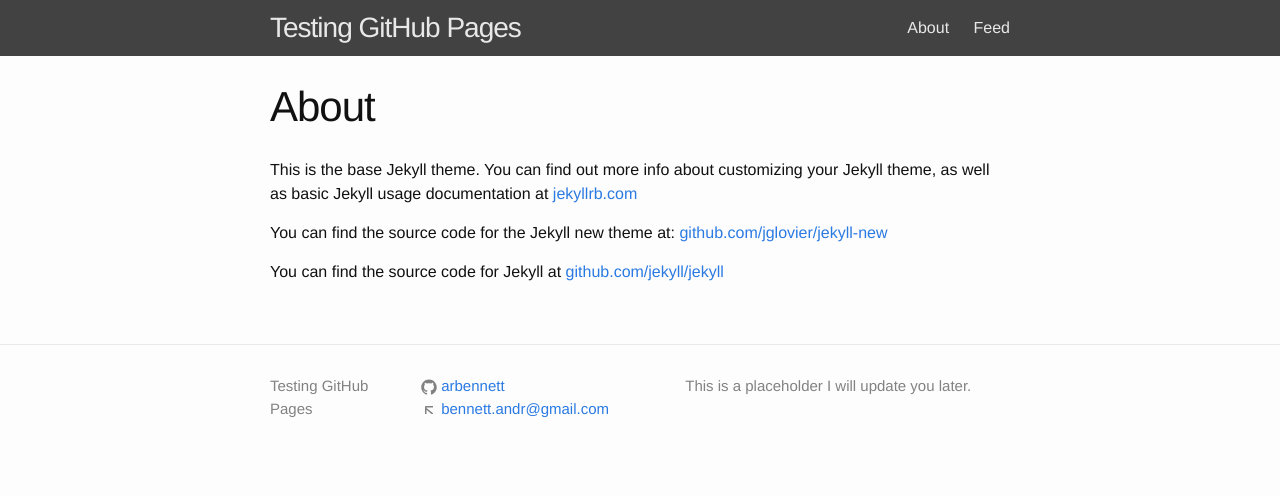
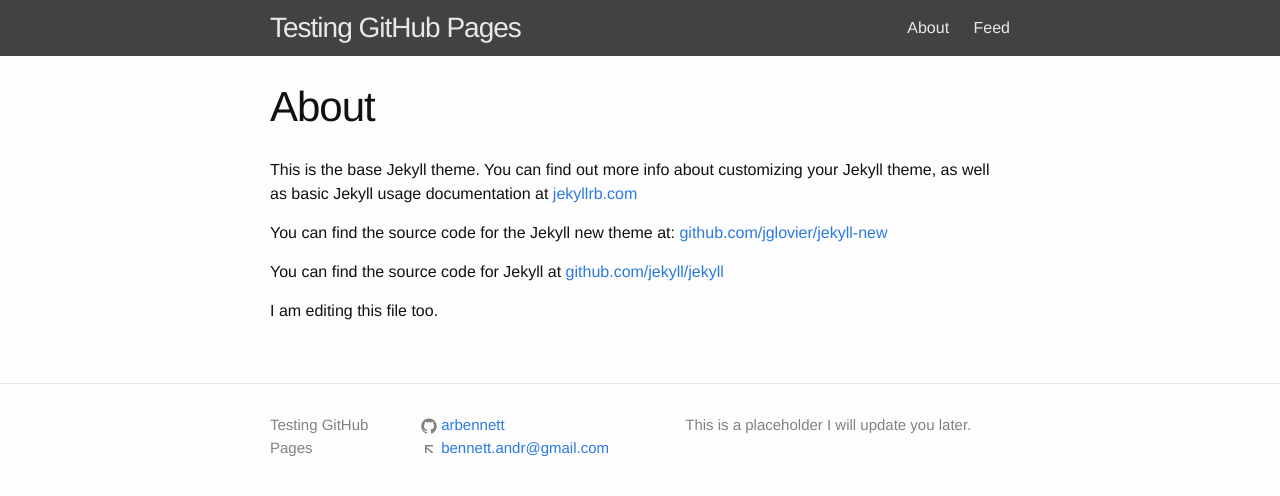
Before and after one commit to arbennett/arbennett.github.io, a Jekyll site: the page built from about.md, in a window 1280 px wide. Shown: the top 496 px of the page. Built offline with Jekyll 4.4.1, drawn with Linux system fonts in a browser that asks for light colours.

Commit message:
Update about.md

```diff
--- a/about.md
+++ b/about.md
@@ -9,3 +9,5 @@
 You can find the source code for the Jekyll new theme at: [github.com/jglovier/jekyll-new](https://github.com/jglovier/jekyll-new)
 
 You can find the source code for Jekyll at [github.com/jekyll/jekyll](https://github.com/jekyll/jekyll)
+
+I am editing this file too.
```
